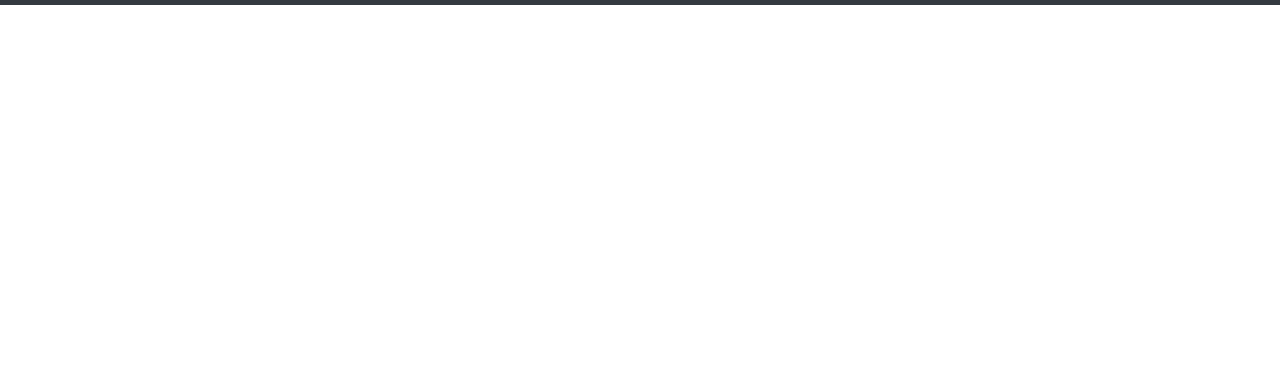
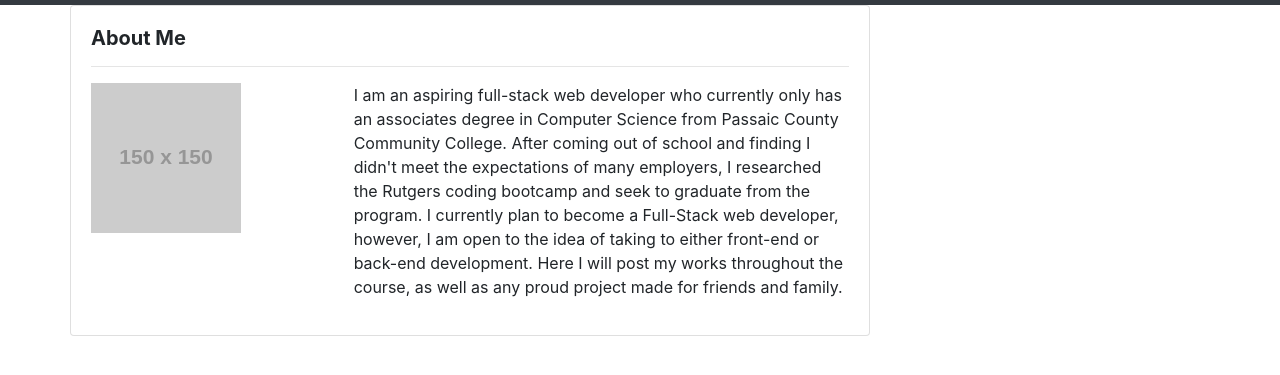
Before and after one commit to DevDan13/Responsive-Portfolio, a plain HTML site: page index.html in a window 1280 px wide. Shown: the part 51-426 px from the top of the page. Drawn offline with nearby package versions, Linux system fonts and the light colour scheme; placeholder pictures from the web are drawn by us.

Commit message:
added placeholder image and formatted text in about me card

```diff
--- a/index.html
+++ b/index.html
@@ -26,6 +26,34 @@
       </nav>
 
 
+    <div class="container">
+
+        <div class="row">
+
+            <div class="card" style="width: 50rem;" style="height: 50 rem">
+                <div class="card-body">
+                <h5 class="card-title"><strong>About Me</strong></h5>
+                <hr>
+
+                <div class="row">
+                    <div class="col-sm-4">
+                        <img src="https://via.placeholder.com/150" alt="Daniel Cintron">
+                    </div>
+
+                    <div class="col-sm-8">
+                        <p>I am an aspiring full-stack web developer who currently only has an associates degree in Computer Science from Passaic County Community College.  After coming out of school and finding I didn't meet the expectations of many employers, I researched the Rutgers coding bootcamp and seek to graduate from the program.  I currently plan to become a Full-Stack web developer, however, I am open to the idea of taking to either front-end or back-end development.  Here I will post my works throughout the course, as well as any proud project made for friends and family.  </p>
+                    </div>
+
+                </div>
+
+                </div>
+
+            </div>
+
+        </div>
+
+    </div>
+
 
 </body>
 
```
Also changed, not shown: contact.html (+1 -0 lines).
